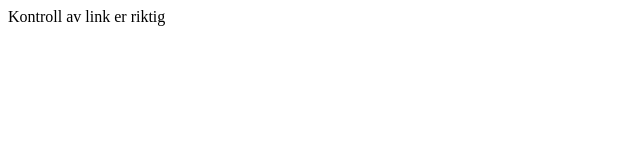
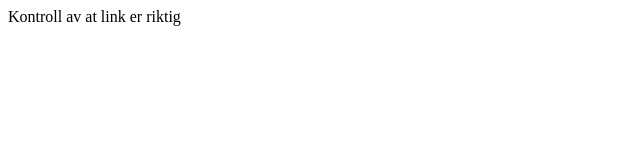
Before and after one commit to Noroff-FEU-Assignments/cross-course-project-Cocoricoxd, a plain HTML site: page index.html in a window 1280 px wide. Shown: the full height of the page, 0-640 px from the left. Drawn offline with Linux system fonts and the light colour scheme.

Commit message:
Update index.html

```diff
--- a/index.html
+++ b/index.html
@@ -1 +1 @@
-<Header>Kontroll av link er riktig</Header>
+<Header>Kontroll av at link er riktig</Header>
```
